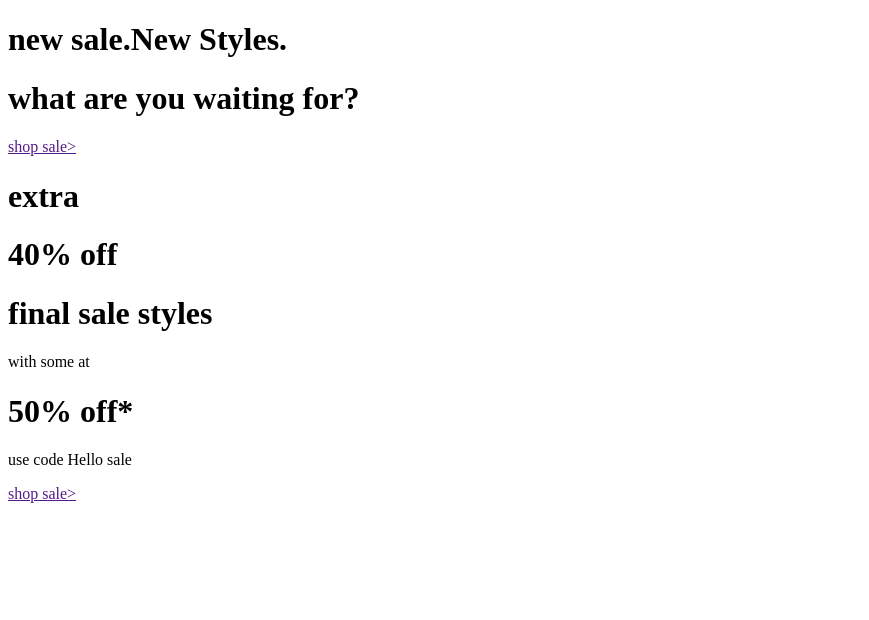
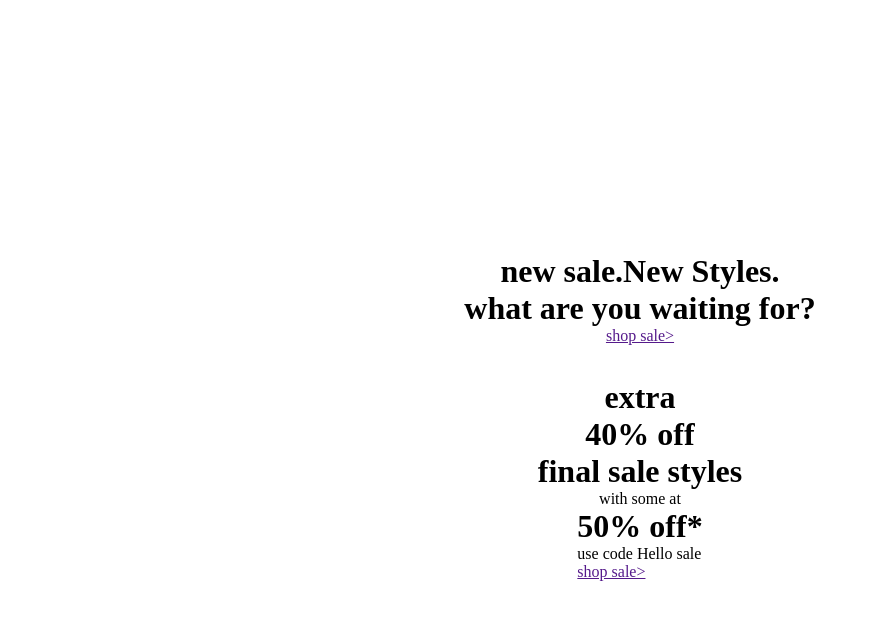
Before and after one commit to bavilari93/20-50, a plain HTML site: page index.html in a window 1280 px wide. Shown: the whole page, without its empty margins (0-869 px from the left). Drawn offline with Linux system fonts and the light colour scheme.

Commit message:
item align

```diff
--- a/index.html
+++ b/index.html
@@ -1,14 +1,15 @@
 <!DOCTYPE html>
 <html lang="en">
 <head>
-	<meta charset="UTF-8">
+	<meta name="viewport" content="width=device-width, initial-scale=1.0">
 	<title>20-50</title>
+	<link rel="stylesheet" href="style.css">
 </head>
 <body>
 	<div class="container">
 		<div class="upper">
-			<h1>new sale.New Styles.</h1>
-			<h1>what are you waiting for?</h1>
+			<h1><span>new sale.New Styles.</span></h1>
+			<h1><span>what are you waiting for?<span></h1>
 			<a href="">shop sale></a>
 		</div>
 		<div class="forty">
--- a/style.scss
+++ b/style.scss
@@ -0,0 +1,50 @@
+@mixin flexbox() {
+    display: -webkit-box;
+    display: -moz-box;
+    display: -ms-flexbox;
+    display: -webkit-flex;
+    display: flex;
+}
+
+* {
+    border: 0;
+    padding: 0;
+    margin: 0;
+}
+
+@mixin justify-content($justify) {
+    -webkit-justify-content: $justify;
+    -moz-justify-content: $justify;
+    -ms-justify-content: $justify;
+    justify-content: $justify;
+    -ms-flex-pack: $justify;
+}
+
+.container {
+    @include flexbox;
+    @include justify-content(center);
+    flex-direction: column;
+    height: 100vh;
+    width: 100vw;
+     align-items: center;
+}
+
+.upper {
+    @include flexbox;
+    @include justify-content(center);
+    align-items: center;
+    flex-direction: column;
+    height: 10rem;
+    width: 100%;
+
+    .h1 {
+        width: 100vw;
+        text-align: center;
+    }
+}
+.forty{
+	@include flexbox;
+	@include  justify-content(center);
+	flex-direction: column;
+	 align-items: center;
+}
```
Also changed, not shown: style.css, 1 other file.
